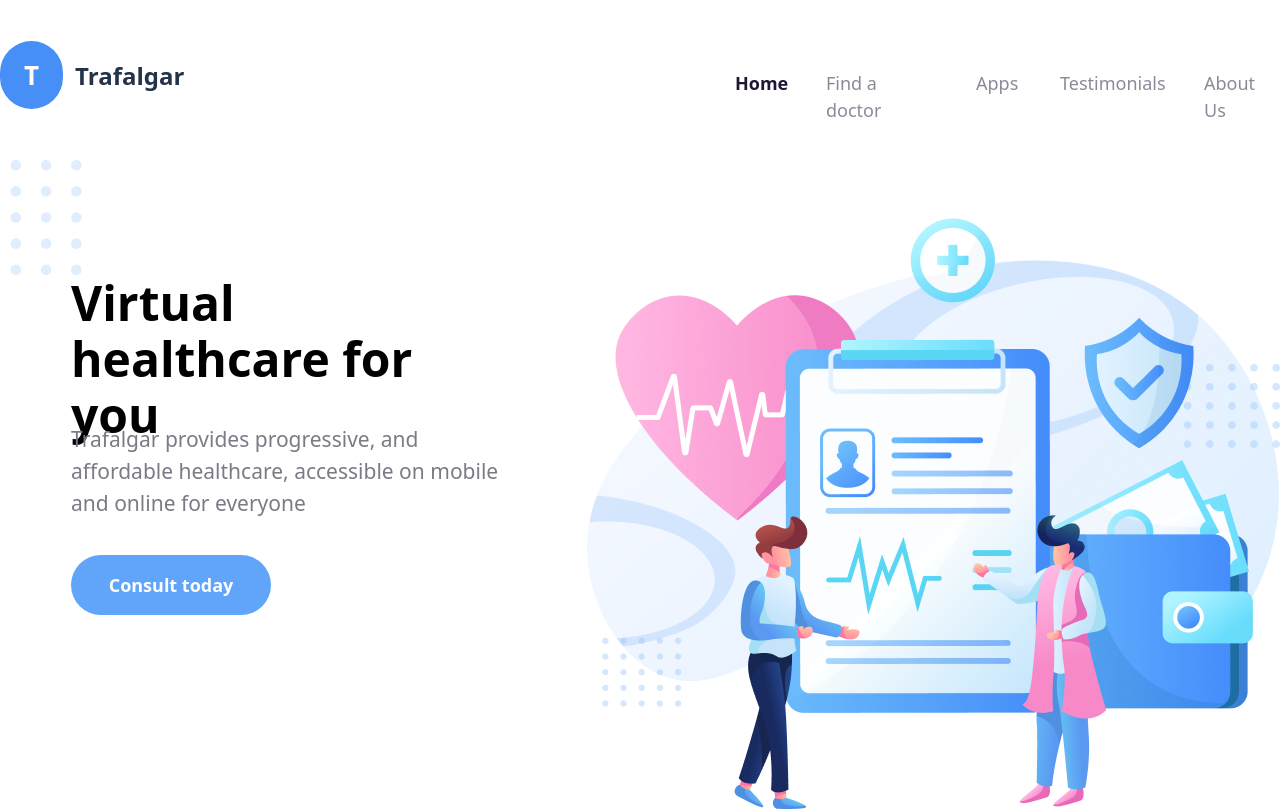
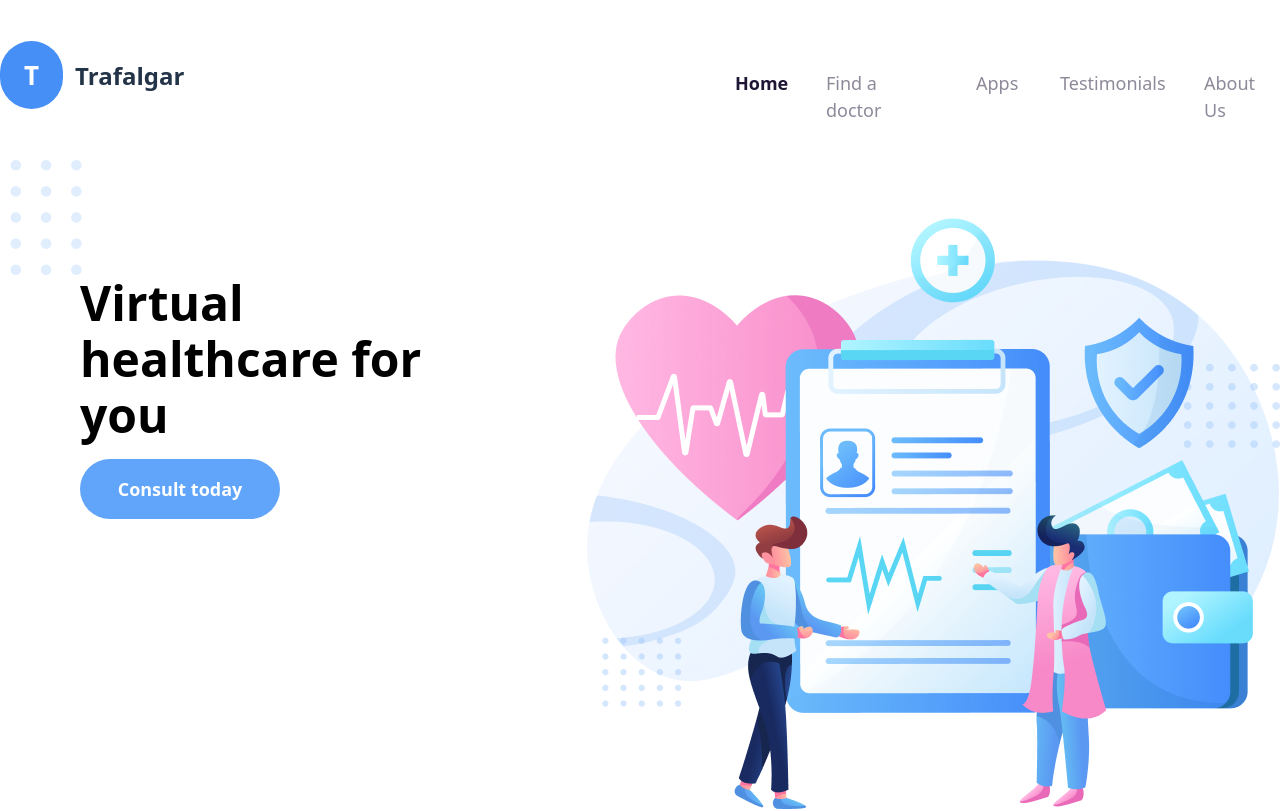
Before and after one commit to richardayikwei/Trafalgar-react, a React (Vite) app: page / in a window 1280 px wide. Shown: the top 811 px of the page. Built offline with nearby package versions, Linux system fonts and the light colour scheme.

Commit message:
visual feedback for buttons

```diff
--- a/src/App.tsx
+++ b/src/App.tsx
@@ -27,12 +27,11 @@ function App() {
             </h1>
 
             <p className="text-[#7D7987] md:text-left text-center text-[21px] leading-[32px] font-[300]">
-              Trafalgar provides progressive, and affordable healthcare,
-              accessible on mobile and online for everyone
+
             </p>
 
             <div className="md:justify-start justify-center flex  md:flex-row ">
-              <button type="button" className="bg-blue-400 font-bold text-[18px] leading-[60px] rounded-[55px] text-white text-center md:hover:bg-blue-700 w-[200px] h-[60px]">
+              <button type="button" className="bg-blue-400 font-bold text-[18px] leading-[60px] rounded-[55px] text-white text-center md:hover:bg-blue-700 w-[200px] h-[60px] active:opacity-5">
                 Consult today
               </button >
             </div>
--- a/src/components/Button.tsx
+++ b/src/components/Button.tsx
@@ -7,8 +7,7 @@ const Button = ({ btntext, position }: ButtonProps) => {
   return (
     <div className={`flex ${position} text-center mt-[70px]`}>
       <a
-        href="#"
-        className="bg-white  border-[#458FF6] text-[#458FF6] text-[18px] border-[1.4px] rounded-[55px] border-solid leading-[60px] hover:bg-blue-700 min-h-[60px] min-w-[200px] hover:text-white py-[10px] px-[5px] md:py-0 md:px-0"
+        className="bg-white  border-[#458FF6] text-[#458FF6] text-[18px] border-[1.4px] rounded-[55px] border-solid leading-[60px] md:hover:bg-blue-700 min-h-[60px] min-w-[200px] md:hover:text-white py-[10px] px-[5px] md:py-0 md:px-0 active:opacity-5"
       >
         {btntext}
       </a>
```
